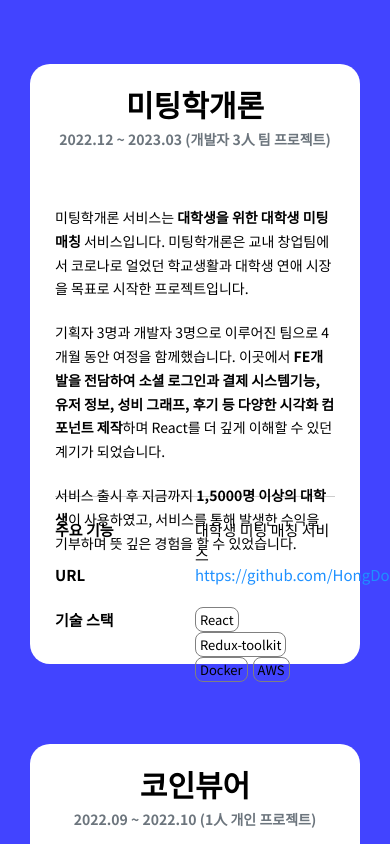
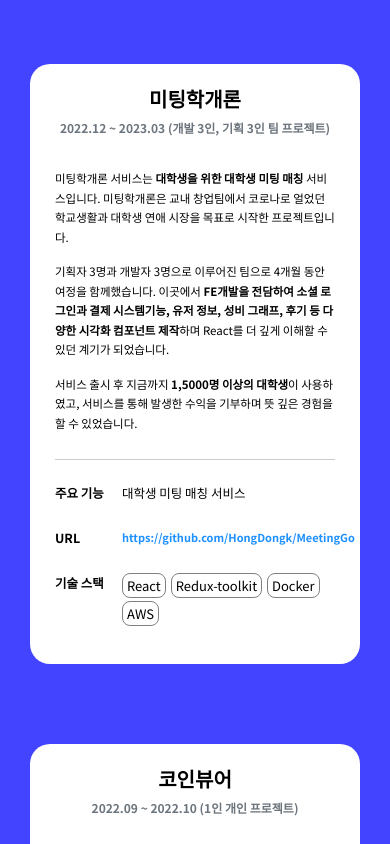
Before and after one commit to HongDongk/Portfolio, a React (Create React App) app: page / in a window 390 px wide. Shown: the part 1820-2664 px from the top of the page. Built offline with nearby package versions, Linux system fonts and the light colour scheme.

Commit message:
UPDATE: project 섹션 반응형 적용 완료

```diff
--- a/src/components/ProjectSection/ProjectBox.tsx
+++ b/src/components/ProjectSection/ProjectBox.tsx
@@ -20,7 +20,7 @@ interface ProjectData {
 const projectData = [
   {
     title: '미팅학개론',
-    info: '2022.12 ~ 2023.03 (개발자 3人 팀 프로젝트)',
+    info: '2022.12 ~ 2023.03 (개발 3인, 기획 3인 팀 프로젝트)',
     imgsrc: [
       '../../images/meeting1.png',
       '../../images/meeting2.png',
@@ -36,7 +36,7 @@ const projectData = [
   },
   {
     title: '코인뷰어',
-    info: '2022.09 ~ 2022.10 (1人 개인 프로젝트)',
+    info: '2022.09 ~ 2022.10 (1인 개인 프로젝트)',
     imgsrc: [
       '../../images/coin3.png',
       '../../images/coin1.png',
@@ -50,7 +50,7 @@ const projectData = [
   },
   {
     title: '포트폴리오 사이트',
-    info: '2024.07 ~ 2024.08 (1人 개인 프로젝트)',
+    info: '2024.07 ~ 2024.08 (1인 개인 프로젝트)',
     imgsrc: [
       '../../images/portfolio1.png',
       '../../images/portfolio2.png',
@@ -151,7 +151,6 @@ const Content = styled.div`
   border-radius: 20px;
   background-color: white;
   ${media.medium`
-    // width: 200px;
     min-width: 280px;
     padding: 25px;
   `};
@@ -162,6 +161,9 @@ const Title = styled.p`
   text-align: center;
   font-size: 30px;
   font-weight: bold;
+  ${media.small`
+    font-size: 20px;
+  `};
 `;
 
 const Info = styled.p`
@@ -171,6 +173,9 @@ const Info = styled.p`
   font-size: 14px;
   color: #6c757d;
   font-weight: bold;
+  ${media.small`
+    font-size: 12px;
+  `};
 `;
 
 const DetailBox = styled.div`
@@ -179,7 +184,9 @@ const DetailBox = styled.div`
   height: 440px;
   display: flex;
   justify-content: space-between;
-  // border: 1px solid red;
+  ${media.small`
+    margin-top: 20px;
+  `};
 `;
 
 const Slider = styled.div`
@@ -208,6 +215,10 @@ const IntroDetatil = styled.div`
   width: 100%;
   font-size: 14px;
   line-height: 1.7;
+  ${media.small`
+    font-size: 11.5px;
+    margin-top: 15px;
+  `};
 `;
 
 const IntroDetatilBold = styled.span`
@@ -226,12 +237,19 @@ const IntroBottom = styled.div`
     min-width: 100%;
     margin-top: 20px;
   }
+  ${media.medium`
+    font-size: 12.5px;
+  `};
 `;
 
 const BottomTitle = styled.span`
   display: inline-block;
   width: 100px;
   min-width: 100px;
+  ${media.medium`
+    width: 50px;
+    min-width: 50px;
+  `};
 `;
 
 const BottomLi = styled.span`
@@ -243,4 +261,14 @@ const BottomLi = styled.span`
     text-decoration: none;
     color: #1e90ff;
   }
+  ${media.medium`
+    margin-left: 25px;
+    a {
+      font-size: 11px;
+      font-weight: bold;
+    }
+  `};
+  ${media.small`
+    margin-left: 17px;
+  `};
 `;
--- a/src/components/ProjectSection/TechStackBox.tsx
+++ b/src/components/ProjectSection/TechStackBox.tsx
@@ -1,4 +1,5 @@
 import styled from 'styled-components';
+import media from '../../styles/media';
 
 interface TechStackBoxProps {
   stack: string;
@@ -16,4 +17,7 @@ const Content = styled.div`
   padding: 4px;
   border: 1px solid gray;
   font-size: 13px;
+  ${media.medium`
+    margin-top: 3px;
+  `};
 `;
```
